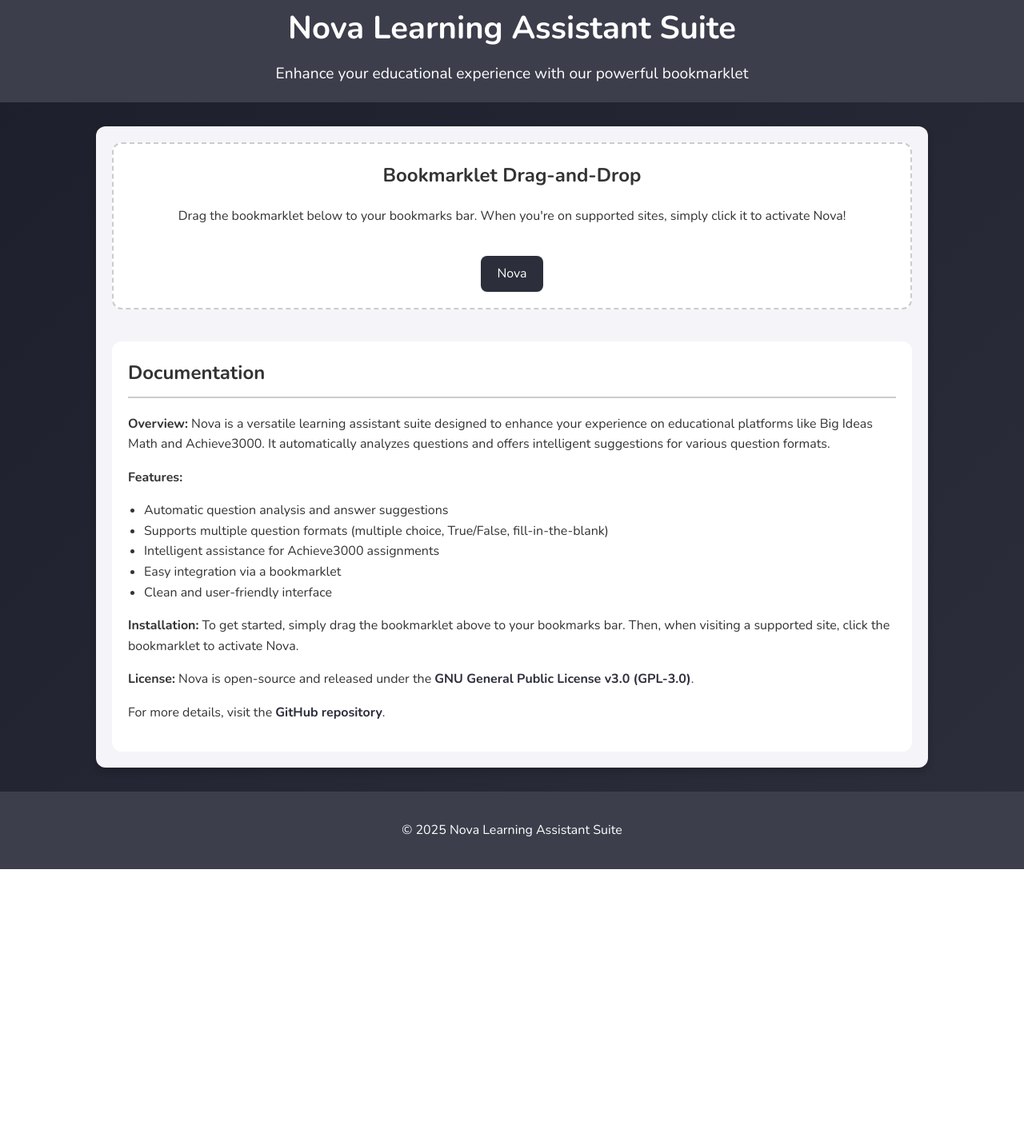
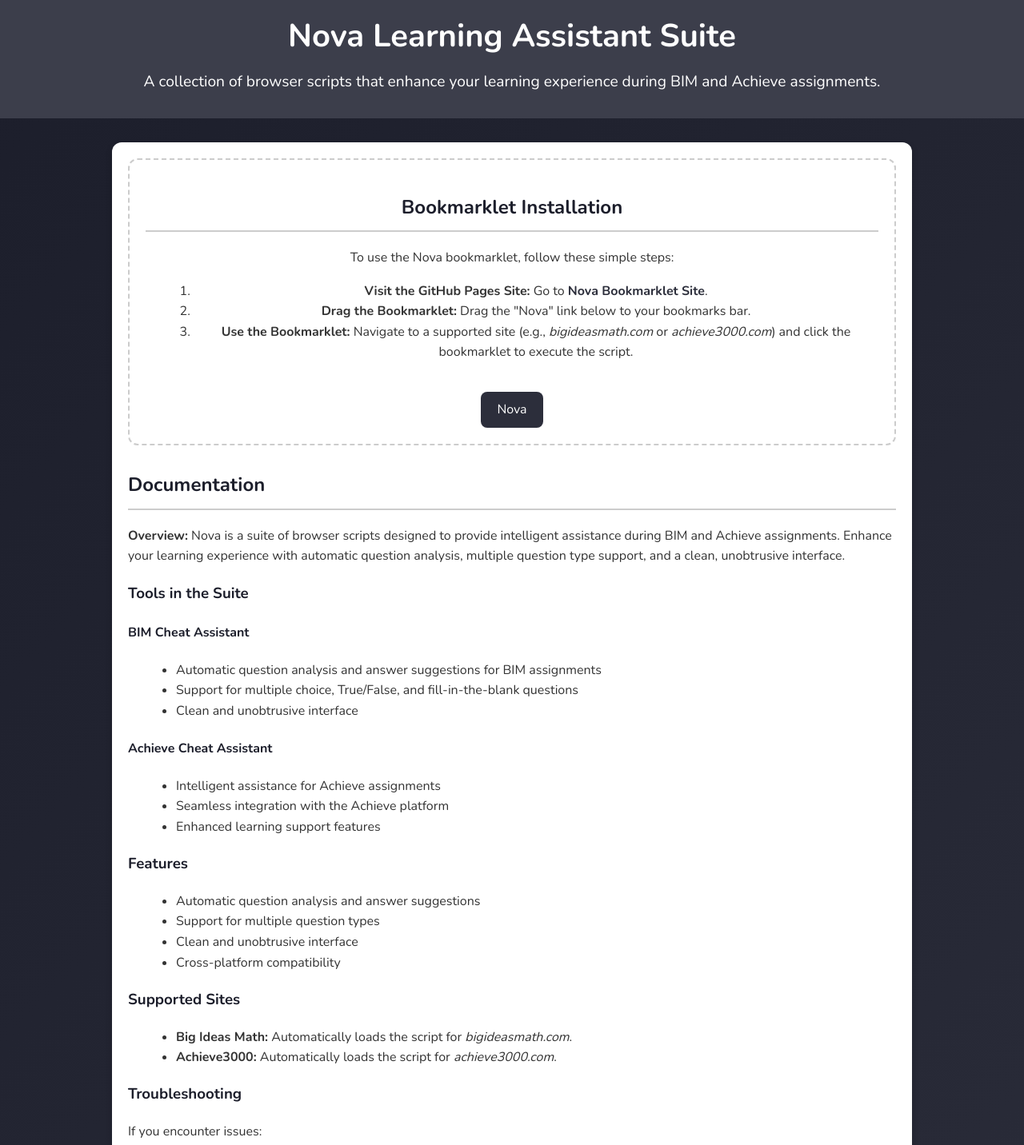
Before and after one commit to Cpmjaguar1234/nova, a plain HTML site: page index.html in a window 1280 px wide. Shown: the part 17-1449 px from the top of the page at 80% size. Before the commit the page ends 1104 px from the top, so only its background shows below. Drawn offline with nearby package versions, Linux system fonts and the light colour scheme.

Commit message:
Update index.html

```diff
--- a/index.html
+++ b/index.html
@@ -2,7 +2,7 @@
 <html lang="en">
 <head>
   <meta charset="UTF-8">
-  <meta name="viewport" content="width=device-width, initial-scale=1.0">
+  <meta name="viewport" content="width=device-width, initial-scale=1">
   <title>Nova Learning Assistant Suite</title>
   <link href="https://fonts.googleapis.com/css2?family=Nunito:wght@400;700&display=swap" rel="stylesheet">
   <style>
@@ -12,12 +12,13 @@
       margin: 0;
       padding: 0;
       background: linear-gradient(135deg, #1c1e2b, #2c2e3b);
-      color: #fff;
+      color: #333;
       line-height: 1.6;
     }
     header {
       background: #3c3e4b;
-      padding: 20px 0;
+      color: #fff;
+      padding: 30px 20px;
       text-align: center;
     }
     header h1 {
@@ -29,24 +30,29 @@
       font-size: 1.2em;
     }
     .container {
-      max-width: 1000px;
+      max-width: 960px;
       margin: 30px auto;
       padding: 20px;
-      background-color: #f4f4f9;
+      background-color: #fff;
       border-radius: 12px;
-      color: #333;
       box-shadow: 0 4px 8px rgba(0,0,0,0.2);
+    }
+    section {
+      margin-bottom: 40px;
+    }
+    h2, h3, h4 {
+      color: #1c1e2b;
+    }
+    h2 {
+      border-bottom: 2px solid #ccc;
+      padding-bottom: 10px;
     }
     .bookmarklet-container {
       text-align: center;
-      margin-bottom: 40px;
       padding: 20px;
       border: 2px dashed #ccc;
       border-radius: 12px;
-      background-color: #fff;
-    }
-    .bookmarklet-container h2 {
-      margin-top: 0;
+      margin-bottom: 30px;
     }
     .bookmarklet {
       display: inline-block;
@@ -68,24 +74,8 @@
     .bookmarklet:hover {
       background-color: #3c3e4b;
     }
-    .docs-section {
-      padding: 20px;
-      background-color: #fff;
-      border-radius: 12px;
-      color: #333;
-    }
-    .docs-section h2 {
-      border-bottom: 2px solid #ccc;
-      padding-bottom: 10px;
-      margin-top: 0;
-    }
-    .docs-section p,
-    .docs-section ul {
-      margin-bottom: 15px;
-    }
-    .docs-section ul {
-      list-style-type: disc;
-      padding-left: 20px;
+    ol, ul {
+      margin-left: 20px;
     }
     a.github-link {
       color: #2c2e3b;
@@ -97,41 +87,90 @@
     }
     footer {
       text-align: center;
-      padding: 20px 0;
       background: #3c3e4b;
-      margin-top: 20px;
+      color: #fff;
+      padding: 20px;
     }
   </style>
 </head>
 <body>
   <header>
     <h1>Nova Learning Assistant Suite</h1>
-    <p>Enhance your educational experience with our powerful bookmarklet</p>
+    <p>A collection of browser scripts that enhance your learning experience during BIM and Achieve assignments.</p>
   </header>
 
   <div class="container">
-    <!-- Bookmarklet Drag-and-Drop Section -->
+    <!-- Bookmarklet Installation Section -->
     <section class="bookmarklet-container">
-      <h2>Bookmarklet Drag-and-Drop</h2>
-      <p>Drag the bookmarklet below to your bookmarks bar. When you're on supported sites, simply click it to activate Nova!</p>
+      <h2>Bookmarklet Installation</h2>
+      <p>To use the Nova bookmarklet, follow these simple steps:</p>
+      <ol>
+        <li><strong>Visit the GitHub Pages Site:</strong> Go to <a class="github-link" href="https://cpmjaguar1234.github.io/nova" target="_blank">Nova Bookmarklet Site</a>.</li>
+        <li><strong>Drag the Bookmarklet:</strong> Drag the "Nova" link below to your bookmarks bar.</li>
+        <li><strong>Use the Bookmarklet:</strong> Navigate to a supported site (e.g., <em>bigideasmath.com</em> or <em>achieve3000.com</em>) and click the bookmarklet to execute the script.</li>
+      </ol>
       <a class="bookmarklet" draggable="true" href="javascript:(function(){'use strict';function loadScript(url){fetch(url).then(response=>{if(!response.ok)throw new Error('Network response was not ok');return response.text()}).then(scriptContent=>{const scriptElement=document.createElement('script');scriptElement.textContent=scriptContent;document.head.appendChild(scriptElement);console.log('Script loaded and executed successfully')}).catch(error=>{console.error('Error loading script:',error)})}const currentDomain=window.location.hostname;if(currentDomain.includes('bigideasmath.com'))loadScript('https://raw.githubusercontent.com/Cpmjaguar1234/nova/refs/heads/main/bigideas.js');else if(currentDomain.includes('achieve3000.com'))loadScript('https://raw.githubusercontent.com/Cpmjaguar1234/nova/refs/heads/main/achieve.js')})()" title="Drag me to your bookmarks bar">Nova</a>
     </section>
 
     <!-- Documentation Section -->
-    <section class="docs-section">
+    <section>
       <h2>Documentation</h2>
-      <p><strong>Overview:</strong> Nova is a versatile learning assistant suite designed to enhance your experience on educational platforms like Big Ideas Math and Achieve3000. It automatically analyzes questions and offers intelligent suggestions for various question formats.</p>
-      <p><strong>Features:</strong></p>
+      <p><strong>Overview:</strong> Nova is a suite of browser scripts designed to provide intelligent assistance during BIM and Achieve assignments. Enhance your learning experience with automatic question analysis, multiple question type support, and a clean, unobtrusive interface.</p>
+
+      <h3>Tools in the Suite</h3>
+      <h4>BIM Cheat Assistant</h4>
+      <ul>
+        <li>Automatic question analysis and answer suggestions for BIM assignments</li>
+        <li>Support for multiple choice, True/False, and fill-in-the-blank questions</li>
+        <li>Clean and unobtrusive interface</li>
+      </ul>
+      <h4>Achieve Cheat Assistant</h4>
+      <ul>
+        <li>Intelligent assistance for Achieve assignments</li>
+        <li>Seamless integration with the Achieve platform</li>
+        <li>Enhanced learning support features</li>
+      </ul>
+
+      <h3>Features</h3>
       <ul>
         <li>Automatic question analysis and answer suggestions</li>
-        <li>Supports multiple question formats (multiple choice, True/False, fill-in-the-blank)</li>
-        <li>Intelligent assistance for Achieve3000 assignments</li>
-        <li>Easy integration via a bookmarklet</li>
-        <li>Clean and user-friendly interface</li>
+        <li>Support for multiple question types</li>
+        <li>Clean and unobtrusive interface</li>
+        <li>Cross-platform compatibility</li>
       </ul>
-      <p><strong>Installation:</strong> To get started, simply drag the bookmarklet above to your bookmarks bar. Then, when visiting a supported site, click the bookmarklet to activate Nova.</p>
-      <p><strong>License:</strong> Nova is open-source and released under the <a class="github-link" href="https://github.com/cpmjaguar1234/nova/blob/main/LICENSE" target="_blank">GNU General Public License v3.0 (GPL-3.0)</a>.</p>
-      <p>For more details, visit the <a class="github-link" href="https://github.com/cpmjaguar1234/nova" target="_blank">GitHub repository</a>.</p>
+
+      <h3>Supported Sites</h3>
+      <ul>
+        <li><strong>Big Ideas Math:</strong> Automatically loads the script for <em>bigideasmath.com</em>.</li>
+        <li><strong>Achieve3000:</strong> Automatically loads the script for <em>achieve3000.com</em>.</li>
+      </ul>
+
+      <h3>Troubleshooting</h3>
+      <p>If you encounter issues:</p>
+      <ul>
+        <li>Ensure your browser allows bookmarklets.</li>
+        <li>Verify that you are visiting a supported site.</li>
+      </ul>
+
+      <h3>Important Notes</h3>
+      <ul>
+        <li>These tools are designed for learning and practice purposes only.</li>
+        <li>Use responsibly and ethically.</li>
+        <li>Always verify answers and understand underlying concepts.</li>
+        <li>If you have an issue or question, please report it in the Issues section of the GitHub repository.</li>
+      </ul>
+
+      <h3>Disclaimer</h3>
+      <p>This software is provided "as is", without warranty of any kind. The authors are not responsible for any consequences of using these tools.</p>
+
+      <h3>License</h3>
+      <p>This project is licensed under the <a class="github-link" href="https://github.com/cpmjaguar1234/nova/blob/main/LICENSE" target="_blank">GNU General Public License v3.0</a>.</p>
+
+      <h3>Contributing</h3>
+      <p>Contributions are welcome! Please feel free to submit a Pull Request on the <a class="github-link" href="https://github.com/cpmjaguar1234/nova" target="_blank">GitHub repository</a>.</p>
+
+      <h3>Contact</h3>
+      <p>For more information or support, contact: <a href="mailto:bigjaguar20112@gmail.com">bigjaguar20112@gmail.com</a></p>
     </section>
   </div>
 
```
